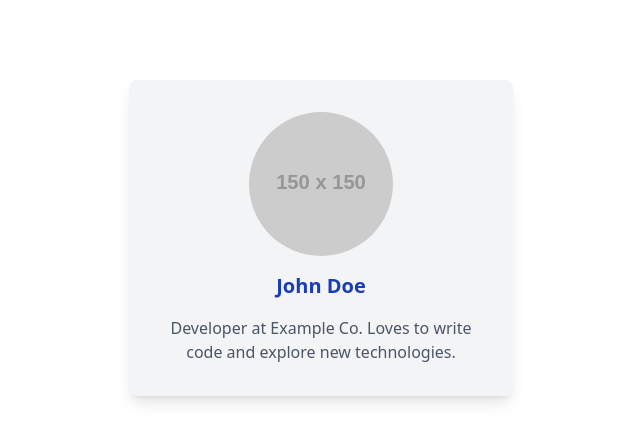
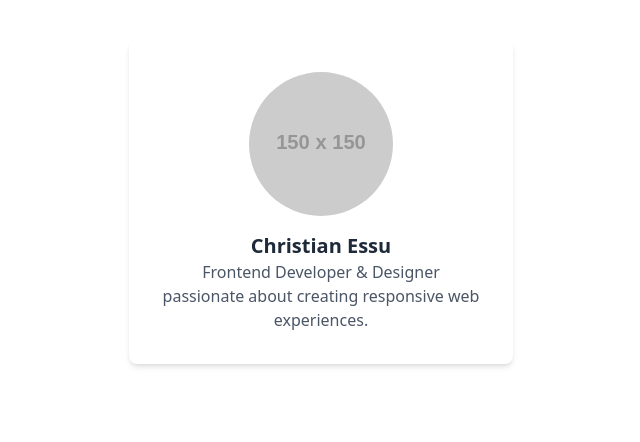
Before and after one commit to nobleslim24/alx-fe-reactjs, a React (Vite) app in the folder tailwind-react-integration/: page / in a window 1280 px wide. Shown: the top 442 px of the page, without its empty margins (319-959 px from the left). Built offline with nearby package versions, Linux system fonts and the light colour scheme.

Commit message:
updated commit

```diff
--- a/tailwind-react-integration/src/components/UserProfile.jsx
+++ b/tailwind-react-integration/src/components/UserProfile.jsx
@@ -1,20 +1,22 @@
+import React from "react";
 
-function UserProfile() {
+const UserProfile = () => {
   return (
-    <div className="bg-gray-100 p-4 md:p-8 max-w-xs md:max-w-sm mx-auto my-20 rounded-lg shadow-lg text-center">
+    <div className="bg-white shadow-md rounded-lg sm:p-4 md:p-8 mx-auto max-w-xs md:max-w-sm mt-10 text-center">
       <img
         src="https://via.placeholder.com/150"
         alt="User"
-        className="rounded-full w-24 h-24 md:w-36 md:h-36 mx-auto"
+        className="rounded-full mx-auto mb-4 w-24 h-24 md:w-36 md:h-36 object-cover"
       />
-      <h1 className="text-lg md:text-xl text-blue-800 font-semibold my-4">
-        John Doe
+      <h1 className="text-lg md:text-xl font-semibold text-gray-800">
+        Christian Essu
       </h1>
-      <p className="text-gray-600 text-sm md:text-base">
-        Developer at Example Co. Loves to write code and explore new technologies.
+      <p className="text-sm md:text-base text-gray-600">
+        Frontend Developer & Designer passionate about creating responsive web
+        experiences.
       </p>
     </div>
   );
-}
+};
 
 export default UserProfile;
```
